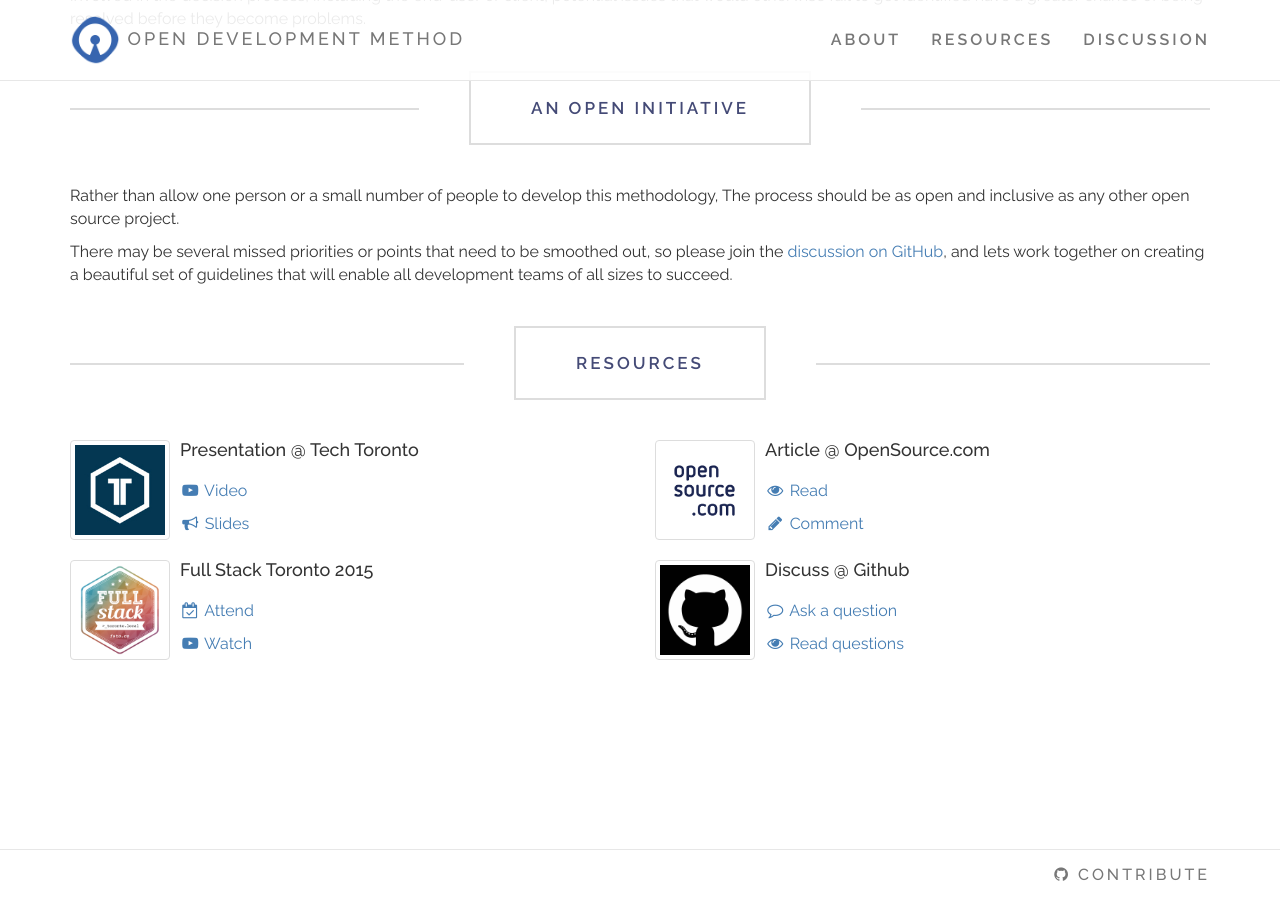
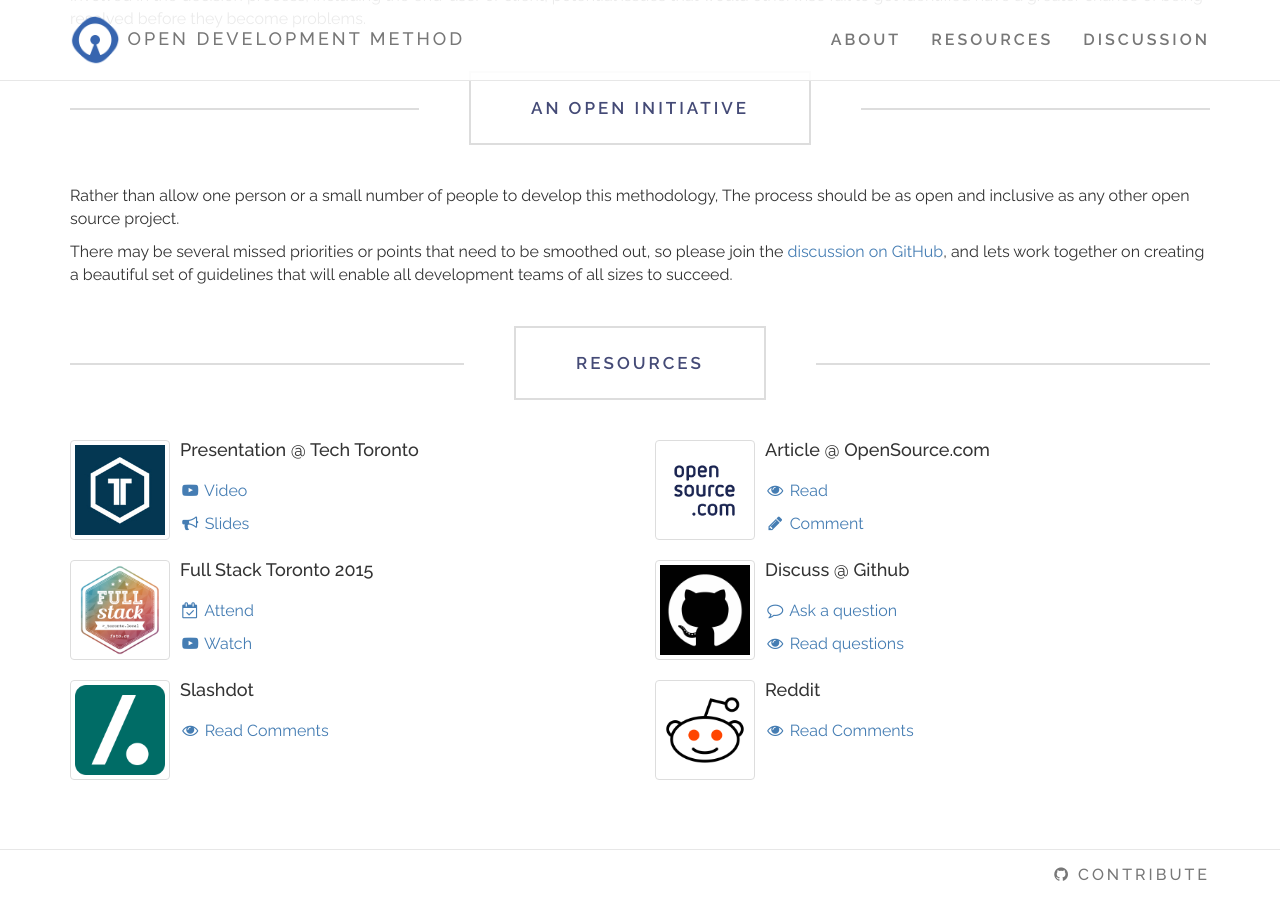
Before and after one commit to OpenDevelopmentMethod/opendevelopmentmethod.github.io, a Jekyll site: the page built from index.html, in a window 1280 px wide and 900 px high, scrolled down 3068 px. Built offline with Jekyll 4.4.1, drawn with Linux system fonts in a browser that asks for light colours; nearby versions of some CDN libraries.

Commit message:
feat(resources): add reddit + slashdot

```diff
--- a/index.html
+++ b/index.html
@@ -49,6 +49,22 @@ resources:
       - title: Read questions
         icon: fa-eye
         href: https://github.com/OpenDevelopmentMethod/discussion/issues?q=is%3Aissue
+
+  - title: Slashdot
+    link: http://ask.slashdot.org/story/15/11/17/0235241/slashdot-asks-is-scrum-still-relevant
+    image: /images/resources/slashdot.png
+    links:
+      - title: Read Comments
+        icon: fa-eye
+        href: http://ask.slashdot.org/story/15/11/17/0235241/slashdot-asks-is-scrum-still-relevant
+
+  - title: Reddit
+    link: https://www.reddit.com/r/programming/comments/3snxdm/scrum_is_dead_breaking_down_the_new_open/
+    image: /images/resources/reddit.png
+    links:
+      - title: Read Comments
+        icon: fa-eye
+        href: https://www.reddit.com/r/programming/comments/3snxdm/scrum_is_dead_breaking_down_the_new_open/
 ---
 
 <div class="page home">
```
Also changed, not shown: images/resources/reddit.png (added), images/resources/slashdot.png (added).
